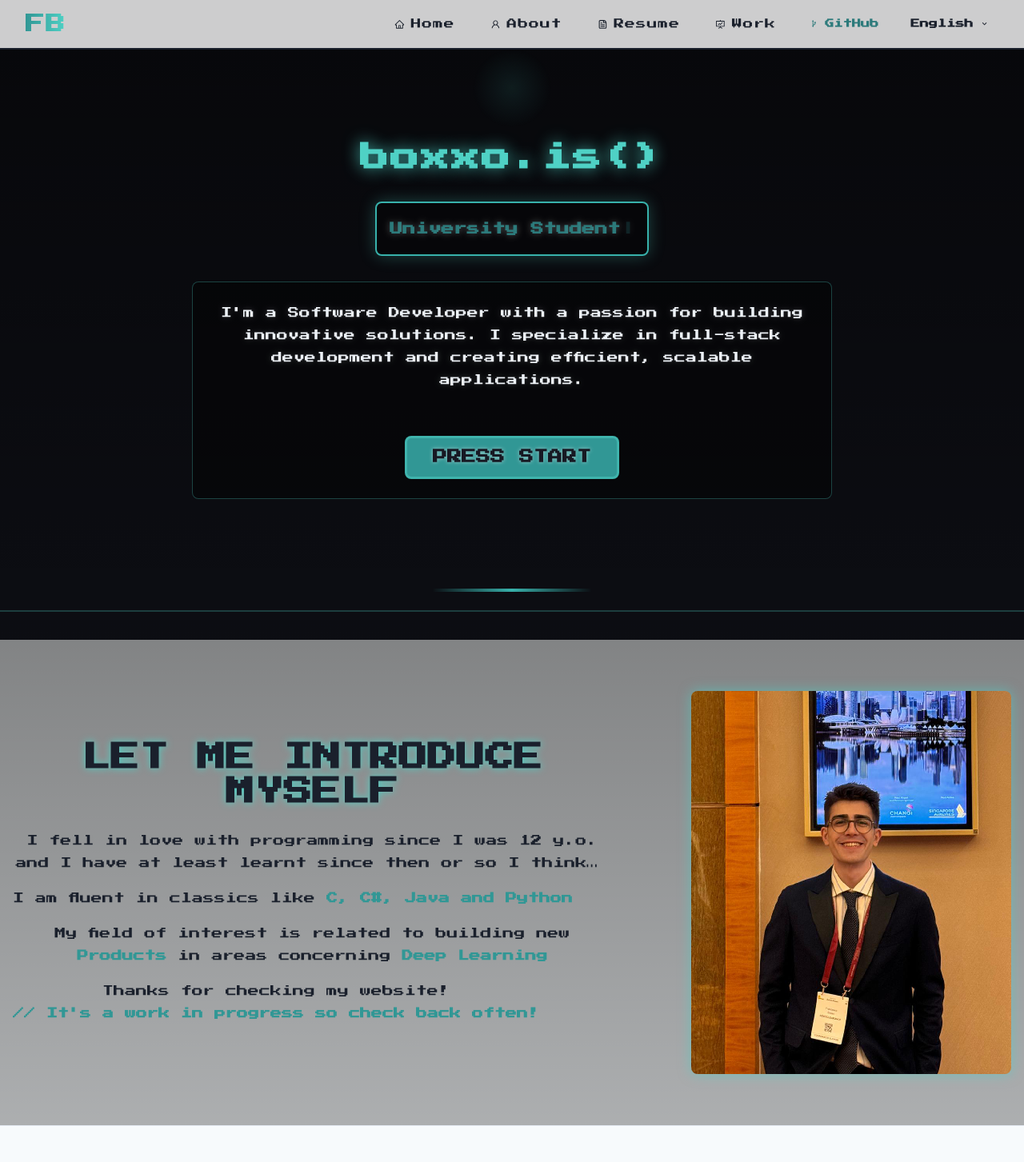
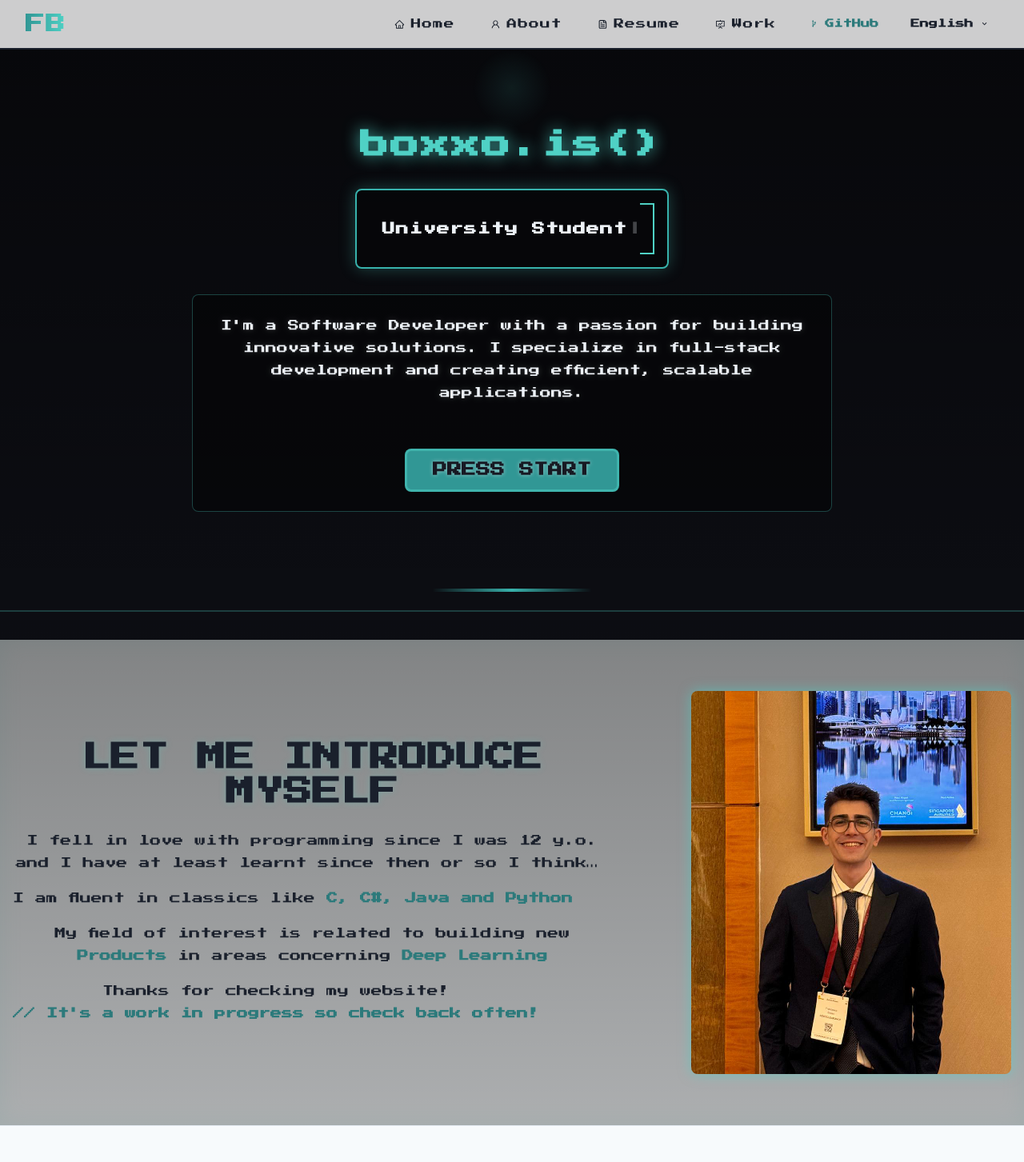
Before and after one commit to boxxello/My-react-portfolio, a React (Vite) app: page / in a window 1280 px wide. Shown: the top 1453 px of the page at 80% size. Built offline with nearby package versions, Linux system fonts and the light colour scheme.

Commit message:
fix overall readability

```diff
--- a/src/components/Home/AboutMe.jsx
+++ b/src/components/Home/AboutMe.jsx
@@ -29,10 +29,13 @@ const MotionHeading = motion(Heading);
 const MotionText = motion(Text);
 
 function AboutMe() {
-    const purpleColor = useColorModeValue("teal.500", "teal.200");
-    const bgColor = useColorModeValue("gray.50", "gray.900");
-    const iconHoverBg = useColorModeValue("gray.200", "gray.700");
-    const glowColor = useColorModeValue("0 0 10px #4FD1C5", "0 0 10px #81E6D9");
+    const purpleColor = useColorModeValue("teal.600", "teal.300");
+    const bgColor = useColorModeValue("gray.50", "rgba(26, 32, 44, 0.95)");
+    const iconHoverBg = useColorModeValue("teal.50", "rgba(129, 230, 217, 0.2)");
+    const glowColor = useColorModeValue(
+        "0 0 8px rgba(79, 209, 197, 0.3)",
+        "0 0 12px rgba(129, 230, 217, 0.4)"
+    );
 
 
     const containerVariants = {
@@ -85,6 +88,10 @@ function AboutMe() {
             animate="show"
             variants={containerVariants}
             overflow="hidden"
+            boxShadow={useColorModeValue(
+                "inset 0 0 30px rgba(79, 209, 197, 0.1)",
+                "inset 0 0 30px rgba(26, 32, 44, 0.3)"
+            )}
         >
             <Container maxW="container.xl">
                 <MotionFlex
--- a/src/components/Home/Home.jsx
+++ b/src/components/Home/Home.jsx
@@ -168,7 +168,6 @@ function Home() {
                                     color={textColor}
                                     variants={arcadeTextAnimation}
                                     style={{
-                                        textShadow: "0 0 8px rgba(255,255,255,0.3)",
                                         fontSize: "14px",
                                         lineHeight: "2"
                                     }}
--- a/src/components/Home/Type.jsx
+++ b/src/components/Home/Type.jsx
@@ -1,18 +1,48 @@
-import React from "react";
+import React, { useEffect, useRef } from "react";
+import gsap from "gsap";
 import Typewriter from "typewriter-effect";
 import { useIntl } from "react-intl";
-import { Text, useColorModeValue } from "@chakra-ui/react";
+import { Text, Box, useColorModeValue } from "@chakra-ui/react";
 
 function Type() {
     const intl = useIntl();
-    const textColor = useColorModeValue("teal.600", "teal.200");
+    const textColor = useColorModeValue("gray.100", "gray.100");
+    const borderColor = useColorModeValue("teal.300", "teal.200");
+    const borderRef = useRef(null);
+
+    useEffect(() => {
+        const tl = gsap.timeline({ repeat: -1 });
+        tl.fromTo(
+            borderRef.current,
+            { clipPath: "inset(0 0 95% 0)" },
+            { clipPath: "inset(0 0 0 95%)", duration: 1, ease: "linear" }
+        )
+            .to(borderRef.current, {
+                clipPath: "inset(95% 0 0 0)",
+                duration: 1,
+                ease: "linear"
+            })
+            .to(borderRef.current, {
+                clipPath: "inset(0 95% 0 0)",
+                duration: 1,
+                ease: "linear"
+            })
+            .to(borderRef.current, {
+                clipPath: "inset(0 0 95% 0)",
+                duration: 1,
+                ease: "linear"
+            });
+    }, []);
 
     return (
+        <Box position="relative" p={4}>
             <Text
                 as="span"
                 color={textColor}
                 fontFamily="'Press Start 2P', cursive"
                 fontSize={{ base: "sm", md: "md" }}
+                letterSpacing="1px"
+                lineHeight="2"
             >
                 <Typewriter
                     options={{
@@ -29,6 +59,17 @@ function Type() {
                     }}
                 />
             </Text>
+            <Box
+                ref={borderRef}
+                position="absolute"
+                top="0"
+                left="0"
+                right="0"
+                bottom="0"
+                border={`2px solid`}
+                borderColor={borderColor}
+            />
+        </Box>
     );
 }
 
```
Lines whose indentation alone changed are shown as unchanged.
